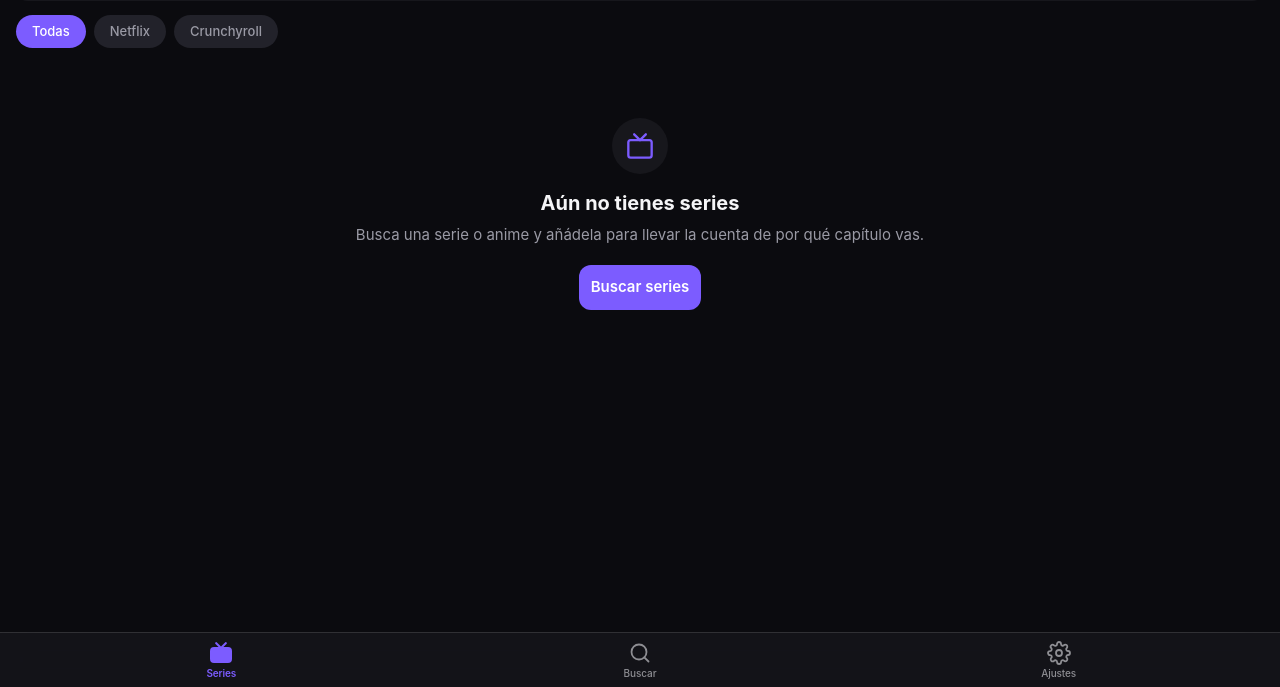
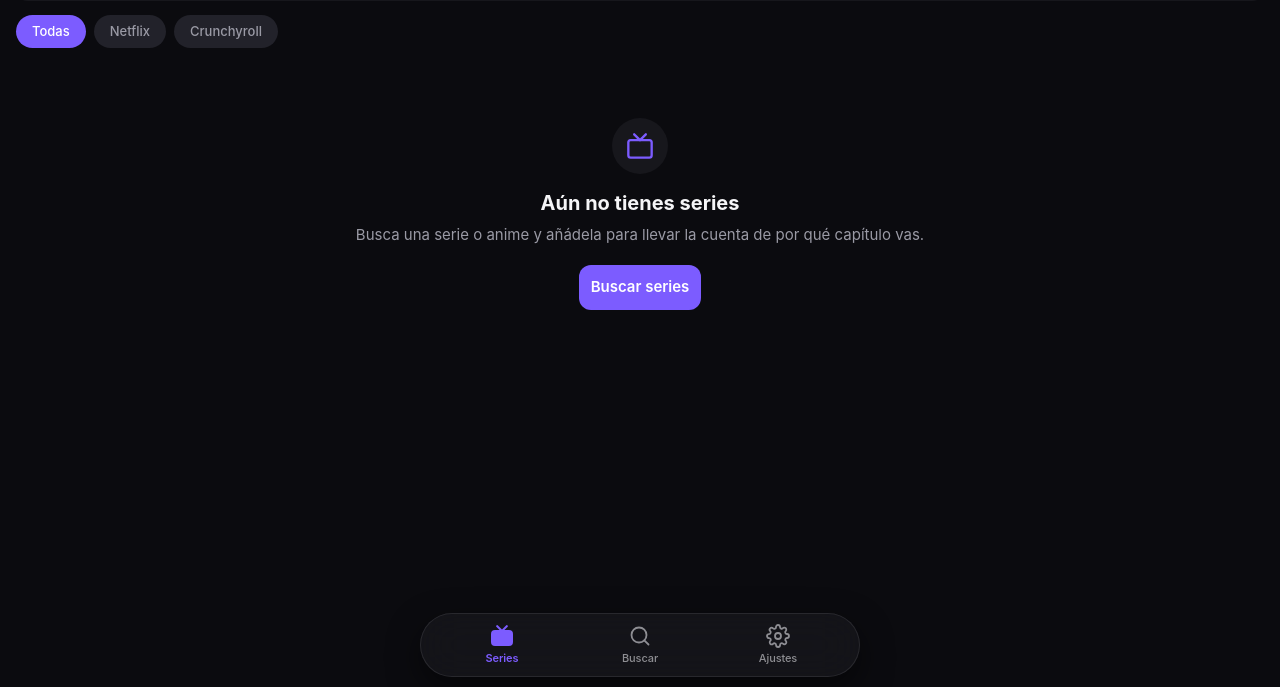
Before and after one commit to GarridoPau07/Mis_Series, a plain HTML site: page index.html in a window 1280 px wide. Shown: the part 113-800 px from the top of the page. Drawn offline with Linux system fonts and the light colour scheme.

Commit message:
TabBar flotante en capsula

```diff
--- a/css/styles.css
+++ b/css/styles.css
@@ -9,7 +9,7 @@ html,body{background:var(--fondo);color:var(--texto);font:15px/1.35 -apple-syste
 body{padding-top:env(safe-area-inset-top);min-height:100dvh}
 button,input{font:inherit;color:inherit}
 button{border:0;background:none;cursor:pointer}
-.vista{display:none;padding:8px 16px calc(86px + env(safe-area-inset-bottom))}
+.vista{display:none;padding:8px 16px calc(98px + env(safe-area-inset-bottom))}
 .vista.activa{display:block}
 .cabecera{padding:8px 0 16px}
 .cabecera-flex{display:flex;align-items:center;justify-content:space-between}
@@ -98,19 +98,38 @@ input[type=password],input[type=search],input[type=number]{width:100%;padding:12
 .input-cap-manual{width:76px;padding:8px 10px;border:0;border-radius:10px;background:var(--superficie-2);text-align:center;font-weight:600}
 .btn-peligro{width:100%;margin-top:20px;padding:13px;border-radius:12px;border:1px solid rgba(255,69,58,.4);color:var(--peligro);font-weight:600}
 
-/* TabBar estilo nativo iPhone */
+/* TabBar flotante circular (cápsula) estilo iPhone */
 .tabbar{
-  position:fixed;inset:auto 0 0;z-index:20;display:flex;align-items:flex-start;
-  padding:6px 12px calc(4px + env(safe-area-inset-bottom));
-  background:rgba(22,22,28,.78);
+  position:fixed;
+  left:20px;
+  right:20px;
+  bottom:calc(10px + env(safe-area-inset-bottom));
+  max-width:440px;
+  margin:0 auto;
+  z-index:20;
+  display:flex;
+  align-items:center;
+  padding:8px 12px;
+  border-radius:999px;
+  background:rgba(23,23,28,.82);
   backdrop-filter:blur(22px) saturate(180%);
   -webkit-backdrop-filter:blur(22px) saturate(180%);
-  border-top:0.5px solid rgba(255,255,255,.12);
+  border:1px solid rgba(255,255,255,.09);
+  box-shadow:0 12px 32px rgba(0,0,0,.5);
 }
 .tabbar button{
-  flex:1;display:flex;flex-direction:column;align-items:center;justify-content:center;
-  gap:2px;min-height:44px;padding:2px 4px;
-  font-size:10px;font-weight:500;letter-spacing:-0.01em;color:#8E8E93;
+  flex:1;
+  display:flex;
+  flex-direction:column;
+  align-items:center;
+  justify-content:center;
+  gap:3px;
+  min-height:46px;
+  padding:2px 4px;
+  font-size:11px;
+  font-weight:500;
+  letter-spacing:-0.01em;
+  color:#8E8E93;
   transition:transform .12s ease,color .12s ease;
 }
 .tabbar button:active{transform:scale(.91)}
--- a/sw.js
+++ b/sw.js
@@ -1,5 +1,5 @@
 // Service Worker: App Shell offline. Sube VERSION al publicar cambios.
-const VERSION = 'v6';
+const VERSION = 'v7';
 const CACHE = 'mis-series-' + VERSION;
 const SHELL = ['./', 'index.html', 'manifest.json', 'css/styles.css',
   'js/app.js', 'js/db.js', 'js/api.js', 'js/ui.js',
```
